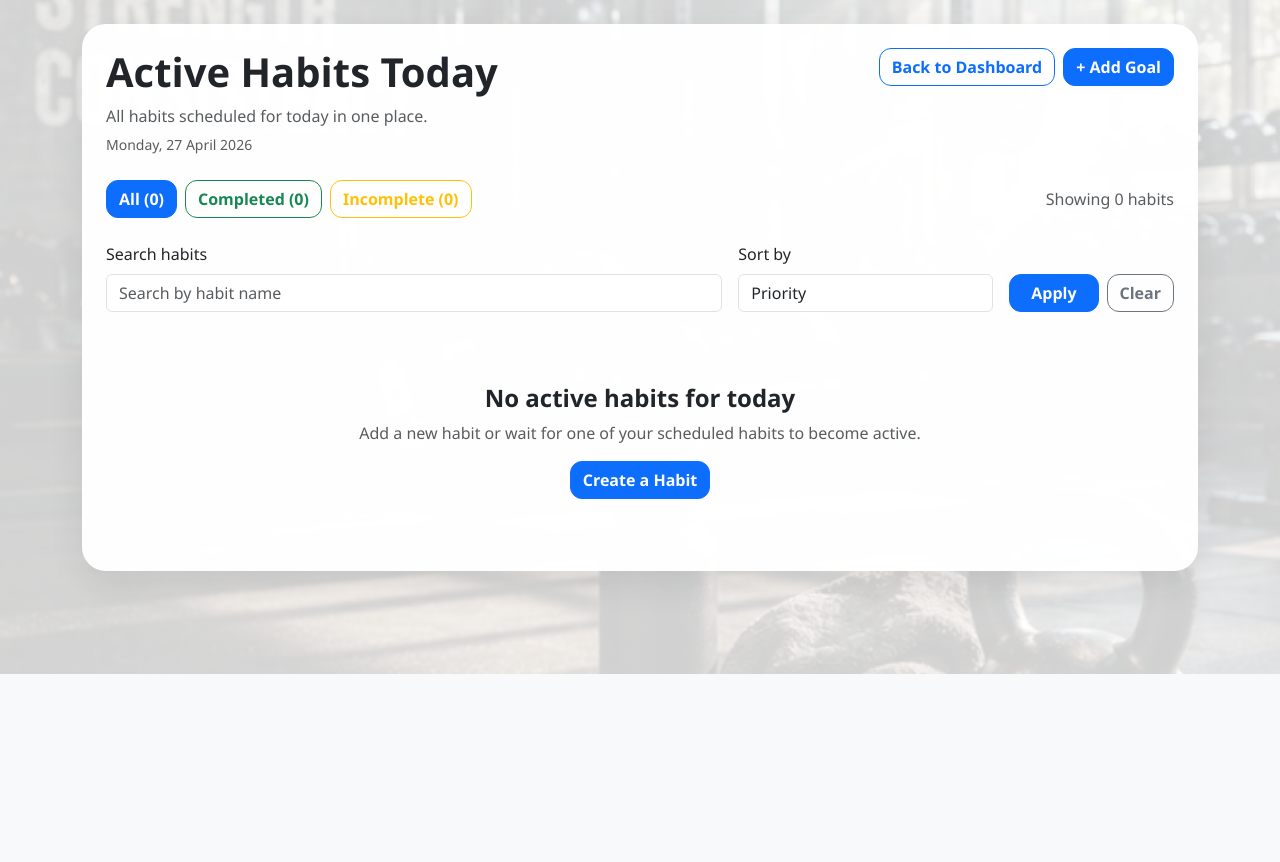
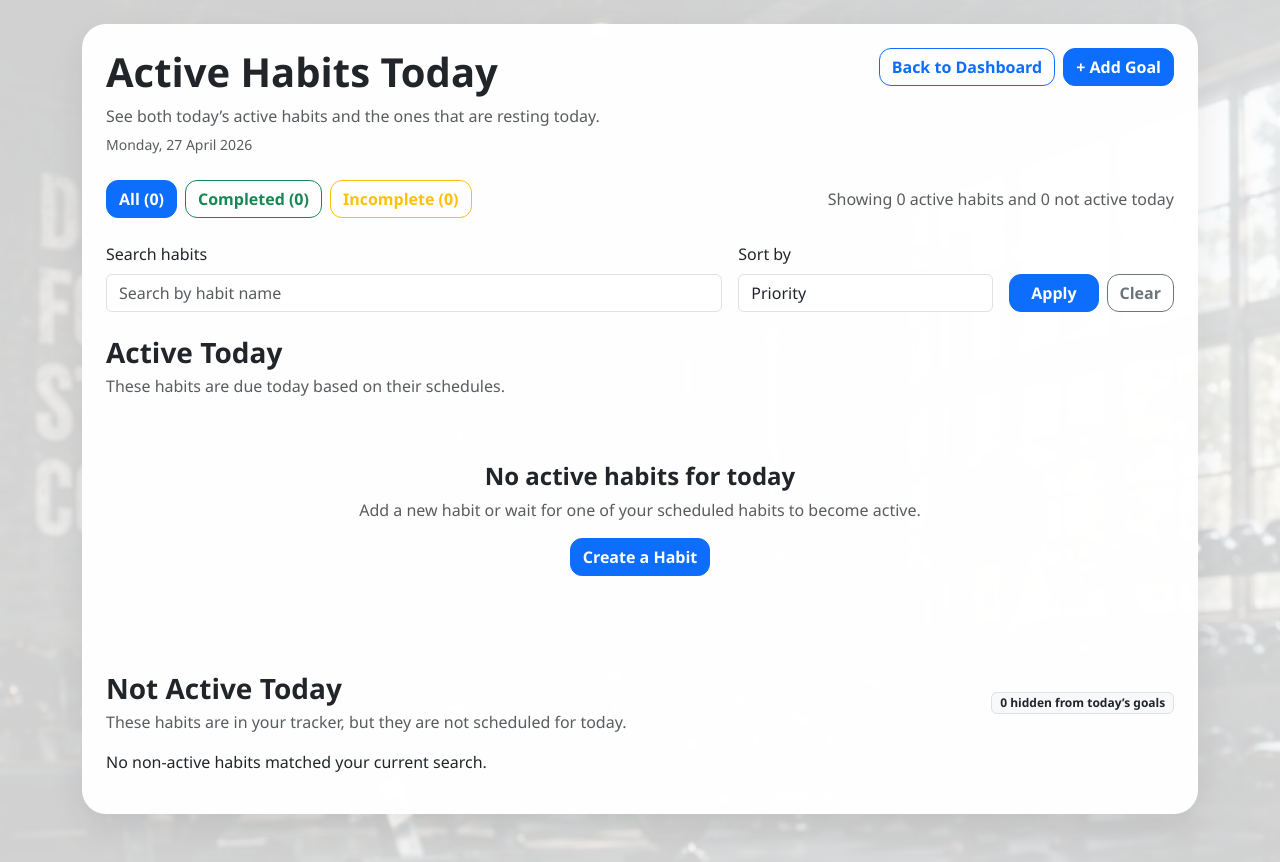
Before and after one commit to wenghengan-source/Agile-Web-Development-Project, a Flask app: page /active_habits in a window 1280 px wide. Shown: the part 126-988 px from the top of the page. Before the commit the page ends 800 px from the top, so only its background shows below. Run offline with Flask 3, Linux system fonts and the light colour scheme; the visitor is signed in with stand-in values (Sample User, id 1); data that the repository does not hold is empty.

Commit message:
Improve active habits page visibility and safety

```diff
--- a/Habit-tracker/app.py
+++ b/Habit-tracker/app.py
@@ -1,4 +1,5 @@
 from flask import Flask, render_template, request, redirect, url_for, session, flash, jsonify
+import os
 import sqlite3
 import random
 from datetime import date
@@ -9,6 +10,11 @@
 app.secret_key = "habit_tracker_secret_key"
 
 WEEKDAY_NAMES = ["Mon", "Tue", "Wed", "Thu", "Fri", "Sat", "Sun"]
+DB_PATH = os.environ.get("HABIT_TRACKER_DB", "habit_tracker.db")
+
+
+def get_db_connection():
+    return sqlite3.connect(DB_PATH)
 
 
 def ensure_column_exists(cursor, table_name, column_name, column_definition):
@@ -43,9 +49,18 @@
     return target_date.strftime("%a") in scheduled_days
 
 
-def get_active_habits_for_user(user_id, target_date):
+def format_schedule_label(schedule_value):
+    scheduled_days = parse_schedule(schedule_value)
+
+    if not scheduled_days:
+        return "Every day"
+
+    return ", ".join(scheduled_days)
+
+
+def get_habits_for_user_with_today_status(user_id, target_date):
     day_string = target_date.isoformat()
-    conn = sqlite3.connect("habit_tracker.db")
+    conn = get_db_connection()
     cursor = conn.cursor()
 
     cursor.execute("""
@@ -64,16 +79,20 @@
         ORDER BY h.id DESC
     """, (day_string, user_id))
 
-    habits = [
-        habit for habit in cursor.fetchall()
-        if is_habit_scheduled_for_date(habit[10], target_date)
-    ]
+    habits = cursor.fetchall()
     conn.close()
     return habits
 
 
+def get_active_habits_for_user(user_id, target_date):
+    return [
+        habit for habit in get_habits_for_user_with_today_status(user_id, target_date)
+        if is_habit_scheduled_for_date(habit[10], target_date)
+    ]
+
+
 def init_db():
-    conn = sqlite3.connect("habit_tracker.db")
+    conn = get_db_connection()
     cursor = conn.cursor()
 
     cursor.execute("""
@@ -156,7 +175,7 @@
         email = request.form["email"]
         password = request.form["password"]
 
-        conn = sqlite3.connect("habit_tracker.db")
+        conn = get_db_connection()
         cursor = conn.cursor()
 
         try:
@@ -182,7 +201,7 @@
         email = request.form["email"]
         password = request.form["password"]
 
-        conn = sqlite3.connect("habit_tracker.db")
+        conn = get_db_connection()
         cursor = conn.cursor()
 
         cursor.execute(
@@ -228,7 +247,7 @@
     reminders = [h for h in habits if h[7] == "Not Completed"]
     preview_habits = habits[:3]
 
-    conn = sqlite3.connect("habit_tracker.db")
+    conn = get_db_connection()
     cursor = conn.cursor()
 
     cursor.execute(
@@ -279,6 +298,7 @@
         reminders=reminders,
         preview_habits=preview_habits,
         quote=random.choice(quotes),
+        format_schedule_label=format_schedule_label,
         health_profile=health_profile,
         bmi=bmi,
         today_steps=today_steps,
@@ -292,52 +312,74 @@
         return redirect(url_for("login"))
 
     today_date = date.today()
-    all_habits = get_active_habits_for_user(session["user_id"], today_date)
+    all_habits = get_habits_for_user_with_today_status(session["user_id"], today_date)
     status_filter = request.args.get("status", "all").lower()
     search_query = request.args.get("q", "").strip()
     sort_by = request.args.get("sort", "priority")
 
-    if status_filter == "completed":
-        habits = [habit for habit in all_habits if habit[7] == "Completed"]
-    elif status_filter == "incomplete":
-        habits = [habit for habit in all_habits if habit[7] != "Completed"]
-    else:
-        status_filter = "all"
-        habits = all_habits
-
     if search_query:
         lowered_query = search_query.lower()
-        habits = [
-            habit for habit in habits
+        all_habits = [
+            habit for habit in all_habits
             if lowered_query in habit[1].lower()
         ]
 
     priority_rank = {"High": 0, "Medium": 1, "Low": 2}
 
     if sort_by == "name":
-        habits = sorted(habits, key=lambda habit: habit[1].lower())
+        all_habits = sorted(all_habits, key=lambda habit: habit[1].lower())
     elif sort_by == "streak":
-        habits = sorted(habits, key=lambda habit: (-habit[6], habit[1].lower()))
+        all_habits = sorted(all_habits, key=lambda habit: (-habit[6], habit[1].lower()))
     else:
         sort_by = "priority"
-        habits = sorted(
-            habits,
+        all_habits = sorted(
+            all_habits,
             key=lambda habit: (
                 priority_rank.get(habit[3], 99),
                 habit[1].lower()
             )
         )
 
+    active_habits = [
+        habit for habit in all_habits
+        if is_habit_scheduled_for_date(habit[10], today_date)
+    ]
+    inactive_habits = [
+        habit for habit in all_habits
+        if not is_habit_scheduled_for_date(habit[10], today_date)
+    ]
+
+    if status_filter == "completed":
+        active_habits = [habit for habit in active_habits if habit[7] == "Completed"]
+    elif status_filter == "incomplete":
+        active_habits = [habit for habit in active_habits if habit[7] != "Completed"]
+    else:
+        status_filter = "all"
+
     return render_template(
         "active_habits.html",
-        habits=habits,
+        active_habits=active_habits,
+        inactive_habits=inactive_habits,
         today_label=today_date.strftime("%A, %d %B %Y"),
         status_filter=status_filter,
         search_query=search_query,
         sort_by=sort_by,
-        total_active=len(all_habits),
-        completed_active=len([habit for habit in all_habits if habit[7] == "Completed"]),
-        incomplete_active=len([habit for habit in all_habits if habit[7] != "Completed"])
+        format_schedule_label=format_schedule_label,
+        total_active=len([
+            habit for habit in all_habits
+            if is_habit_scheduled_for_date(habit[10], today_date)
+        ]),
+        completed_active=len([
+            habit for habit in all_habits
+            if is_habit_scheduled_for_date(habit[10], today_date)
+            and habit[7] == "Completed"
+        ]),
+        incomplete_active=len([
+            habit for habit in all_habits
+            if is_habit_scheduled_for_date(habit[10], today_date)
+            and habit[7] != "Completed"
+        ]),
+        total_inactive=len(inactive_habits)
     )
 
 
@@ -351,7 +393,7 @@
     age = request.form["age"]
     goal = request.form["goal"]
 
-    conn = sqlite3.connect("habit_tracker.db")
+    conn = get_db_connection()
     cursor = conn.cursor()
 
     cursor.execute(
@@ -386,7 +428,7 @@
     steps = request.form["steps"]
     today = date.today().isoformat()
 
-    conn = sqlite3.connect("habit_tracker.db")
+    conn = get_db_connection()
     cursor = conn.cursor()
 
     cursor.execute(
@@ -428,7 +470,7 @@
         notes = request.form["notes"]
         created_date = date.today().isoformat()
 
-        conn = sqlite3.connect("habit_tracker.db")
+        conn = get_db_connection()
         cursor = conn.cursor()
 
         cursor.execute("""
@@ -462,7 +504,7 @@
 
     today = date.today().isoformat()
 
-    conn = sqlite3.connect("habit_tracker.db")
+    conn = get_db_connection()
     cursor = conn.cursor()
 
     cursor.execute("""
@@ -498,7 +540,7 @@
 
     today = date.today().isoformat()
 
-    conn = sqlite3.connect("habit_tracker.db")
+    conn = get_db_connection()
     cursor = conn.cursor()
 
     cursor.execute("""
@@ -517,7 +559,7 @@
     if "user_id" not in session:
         return redirect(url_for("login"))
 
-    conn = sqlite3.connect("habit_tracker.db")
+    conn = get_db_connection()
     cursor = conn.cursor()
 
     if request.method == "POST":
@@ -577,7 +619,7 @@
     if "user_id" not in session:
         return redirect(url_for("login"))
 
-    conn = sqlite3.connect("habit_tracker.db")
+    conn = get_db_connection()
     cursor = conn.cursor()
 
     cursor.execute(
@@ -608,7 +650,7 @@
     month_name = today.strftime("%B %Y")
     month_days = cal.monthcalendar(year, month)
 
-    conn = sqlite3.connect("habit_tracker.db")
+    conn = get_db_connection()
     cursor = conn.cursor()
 
     cursor.execute("""
@@ -705,7 +747,7 @@
 
     today = date.today().isoformat()
 
-    conn = sqlite3.connect("habit_tracker.db")
+    conn = get_db_connection()
     cursor = conn.cursor()
 
     if request.method == "POST":
@@ -796,7 +838,7 @@
     if query.strip() == "":
         return jsonify({"users": []})
 
-    conn = sqlite3.connect("habit_tracker.db")
+    conn = get_db_connection()
     cursor = conn.cursor()
 
     cursor.execute("""
@@ -831,7 +873,7 @@
     week_dates = [today - timedelta(days=offset) for offset in range(6, -1, -1)]
     week_labels = ["Mon", "Tue", "Wed", "Thu", "Fri", "Sat", "Sun"]
 
-    conn = sqlite3.connect("habit_tracker.db")
+    conn = get_db_connection()
     cursor = conn.cursor()
 
     cursor.execute(
@@ -942,7 +984,7 @@
     if "user_id" not in session:
         return redirect(url_for("login"))
 
-    conn = sqlite3.connect("habit_tracker.db")
+    conn = get_db_connection()
     cursor = conn.cursor()
 
     cursor.execute(
@@ -998,7 +1040,7 @@
 
     today = date.today()
 
-    conn = sqlite3.connect("habit_tracker.db")
+    conn = get_db_connection()
     cursor = conn.cursor()
 
     # Get habit info
--- a/Habit-tracker/templates/_habit_list.html
+++ b/Habit-tracker/templates/_habit_list.html
@@ -23,6 +23,13 @@
                             <strong>Goal:</strong> {{ habit[8] }} {{ habit[9] }}
                         </p>
                     {% endif %}
+
+                    <div class="habit-schedule-row">
+                        <span class="habit-schedule-label">Schedule</span>
+                        <span class="habit-schedule-chip">
+                            {{ format_schedule_label(habit[10]) }}
+                        </span>
+                    </div>
 
                     <p class="text-muted mt-2">
                         Created: {{ habit[5] }} |
@@ -61,7 +68,11 @@
                         Edit
                     </a>
 
-                    <a href="/delete_habit/{{ habit[0] }}" class="btn btn-danger btn-sm">
+                    <a
+                        href="/delete_habit/{{ habit[0] }}"
+                        class="btn btn-danger btn-sm"
+                        onclick='return confirm({{ ("Delete the habit " ~ habit[1] ~ "? This cannot be undone.") | tojson }});'
+                    >
                         Delete
                     </a>
                 </div>
--- a/Habit-tracker/templates/active_habits.html
+++ b/Habit-tracker/templates/active_habits.html
@@ -32,7 +32,7 @@
         <div class="d-flex justify-content-between align-items-start gap-3 mb-4">
             <div>
                 <h1 class="mb-2">Active Habits Today</h1>
-                <p class="text-muted mb-1">All habits scheduled for today in one place.</p>
+                <p class="text-muted mb-1">See both today’s active habits and the ones that are resting today.</p>
                 <small class="text-muted">{{ today_label }}</small>
             </div>
 
@@ -56,7 +56,7 @@
             </div>
 
             <p class="text-muted mb-0">
-                Showing {{ habits|length }} habit{% if habits|length != 1 %}s{% endif %}
+                Showing {{ active_habits|length }} active habit{% if active_habits|length != 1 %}s{% endif %} and {{ total_inactive }} not active today
             </p>
         </div>
 
@@ -90,6 +90,15 @@
             </div>
         </form>
 
+        <div class="mb-5">
+            <div class="d-flex justify-content-between align-items-center gap-3 mb-3">
+                <div>
+                    <h3 class="mb-1">Active Today</h3>
+                    <p class="text-muted mb-0">These habits are due today based on their schedules.</p>
+                </div>
+            </div>
+
+            {% set habits = active_habits %}
             {% if habits %}
                 {% include "_habit_list.html" %}
             {% else %}
@@ -108,6 +117,21 @@
                 </div>
             {% endif %}
         </div>
+
+        <div>
+            <div class="d-flex justify-content-between align-items-center gap-3 mb-3">
+                <div>
+                    <h3 class="mb-1">Not Active Today</h3>
+                    <p class="text-muted mb-0">These habits are in your tracker, but they are not scheduled for today.</p>
+                </div>
+                <span class="badge bg-light text-dark border">{{ total_inactive }} hidden from today’s goals</span>
+            </div>
+
+            {% set habits = inactive_habits %}
+            {% set empty_message = "No non-active habits matched your current search." %}
+            {% include "_habit_list.html" %}
+        </div>
+    </div>
 </div>
 
 </body>
```
Also changed, not shown: Habit-tracker/static/style.css (+27 -0 lines). Lines whose indentation alone changed are shown as unchanged.
